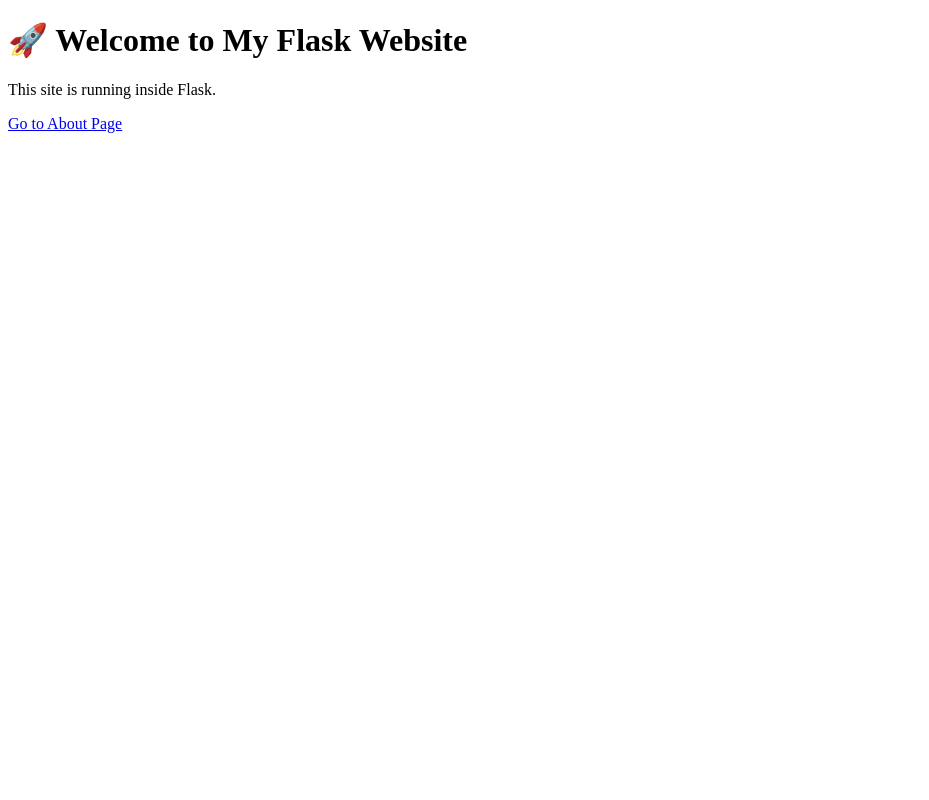
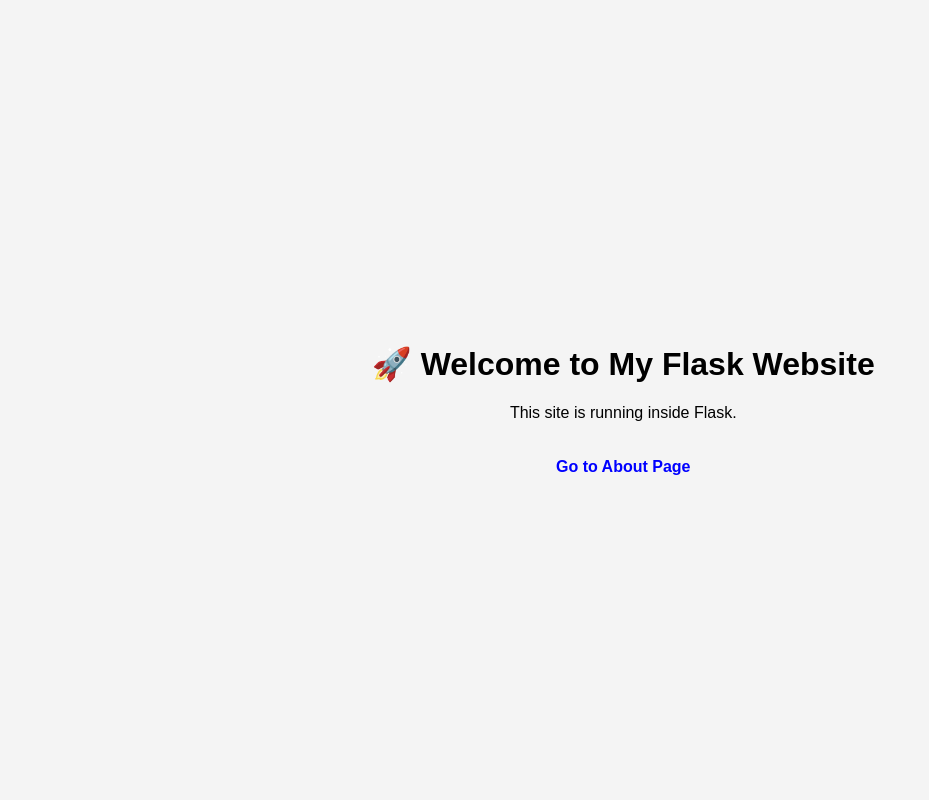
Before and after one commit to VaibhavDevops75/flask-devops-app, a Flask app: page / in a window 1280 px wide. Shown: the whole page, without its empty margins (0-929 px from the left). Run offline with Flask 3, Linux system fonts and the light colour scheme.

Commit message:
index file chnages

```diff
--- a/templates/index.html
+++ b/templates/index.html
@@ -2,10 +2,43 @@
 <html>
 <head>
     <title>Flask Home</title>
+
+    <style>
+        body {
+            margin: 0;
+            height: 100vh;
+            display: flex;
+            justify-content: center;
+            align-items: center;
+            background-color: #f4f4f4;
+            font-family: Arial, sans-serif;
+            text-align: center;
+        }
+
+        .container {
+            animation: floatText 3s infinite alternate ease-in-out;
+        }
+
+        @keyframes floatText {
+            from { transform: translateX(-20px); }
+            to { transform: translateX(20px); }
+        }
+
+        a {
+            display: inline-block;
+            margin-top: 20px;
+            text-decoration: none;
+            color: blue;
+            font-weight: bold;
+        }
+    </style>
 </head>
+
 <body>
-    <h1>🚀 Welcome to My Flask Website</h1>
-    <p>This site is running inside Flask.</p>
-    <a href="/about">Go to About Page</a>
+    <div class="container">
+        <h1>🚀 Welcome to My Flask Website</h1>
+        <p>This site is running inside Flask.</p>
+        <a href="/about">Go to About Page</a>
+    </div>
 </body>
 </html>
```
